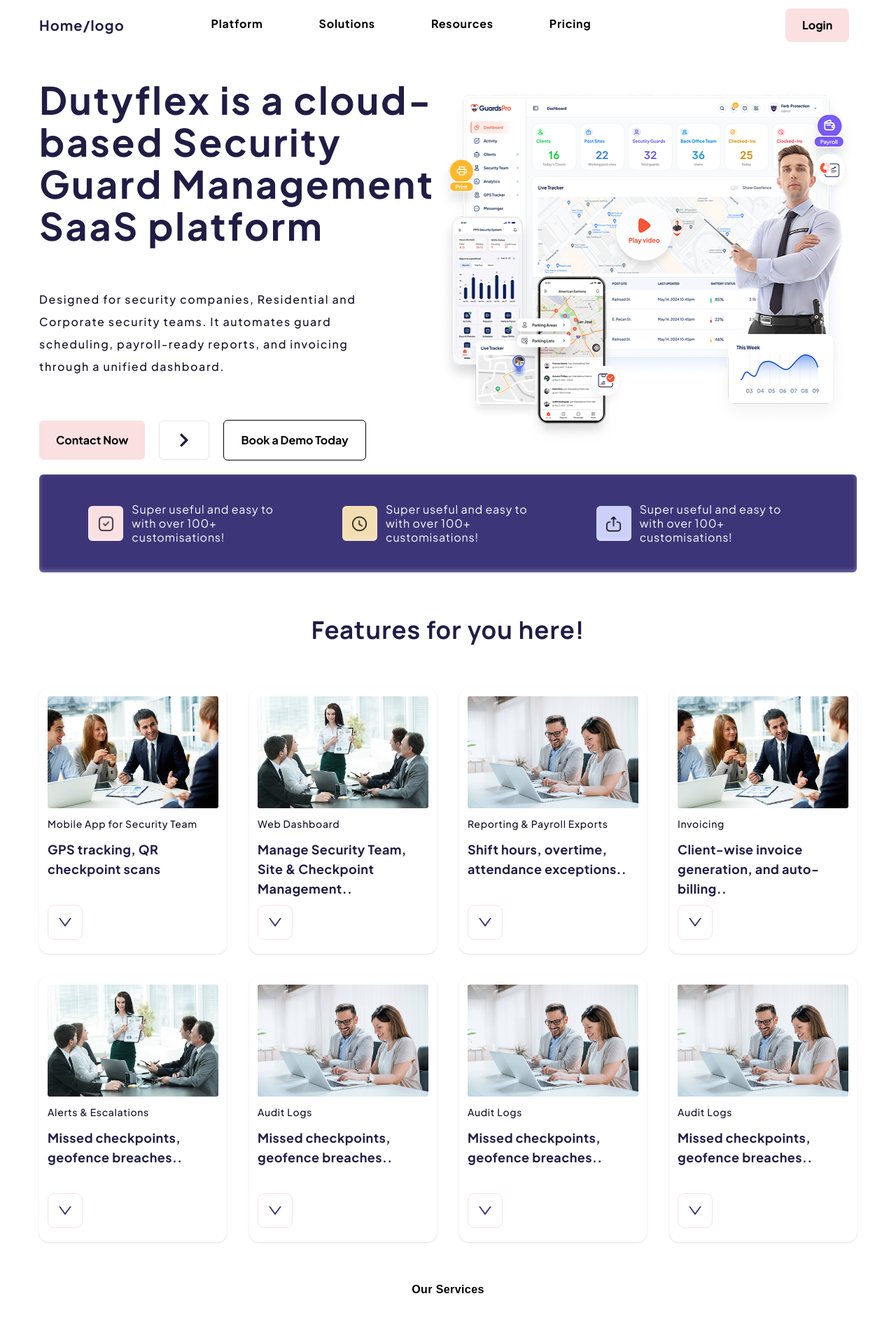
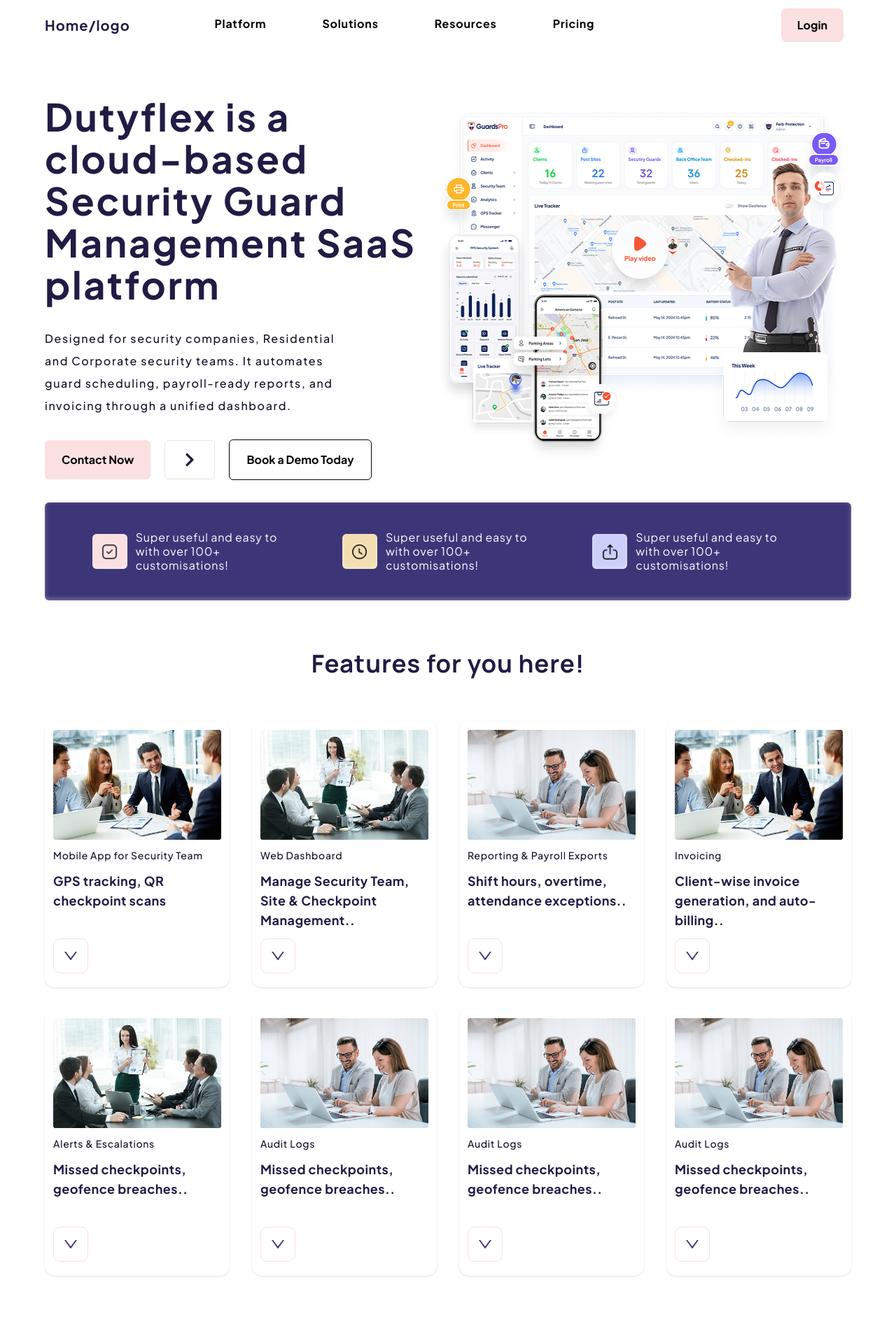
Before and after one commit to vikrampal038/DutyFlex, a React (Vite) app in the folder client/: page / in a window 1280 px wide. Shown: the top 1882 px of the page at 70% size. Built offline with nearby package versions, Linux system fonts and the light colour scheme; a web font is replaced by a local one.

Commit message:
Final Update For Home Page

```diff
--- a/client/src/App.jsx
+++ b/client/src/App.jsx
@@ -6,7 +6,7 @@
 function App() {
   return (
     <>
-      <div className="flex flex-col w-full px-5 md:px-12 lg:px-14 gap-10">
+      <div className="flex flex-col w-full px-5 md:px-12 lg:px-16 gap-16">
         <Navbar />
         <Mainrouter />
         <Footer />
--- a/client/src/common/Footer.jsx
+++ b/client/src/common/Footer.jsx
@@ -9,7 +9,7 @@
 
 const Footer = () => {
   return (
-    <>
+
       <div className="w-full flex justify-center items-center">
         <div className="py-3 w-full">
           {/* Navbar */}
@@ -151,7 +151,6 @@
           </div>
         </div>
       </div>
-    </>
   );
 };
 
--- a/client/src/components/Home/ContactForm.jsx
+++ b/client/src/components/Home/ContactForm.jsx
@@ -87,7 +87,7 @@
   };
 
   return (
-    <div className="w-full py-14 flex justify-center items-center">
+    <div className=" pt-16 w-full  flex justify-center items-center">
       <div className="w-[95%] md:w-[80%] lg:w-[65%] flex flex-col lg:flex-row justify-center items-center gap-10">
         {/* Contact details */}
         <div className="w-full lg:w-1/2">
--- a/client/src/components/Home/Faqs/Accordion.jsx
+++ b/client/src/components/Home/Faqs/Accordion.jsx
@@ -73,7 +73,7 @@
             className="w-full mb-5 "
             value={`item-${index + 1}`}
           >
-            <AccordionTrigger className=" border border-black bg-[#ffff] text-black data-[state=open]:bg-[#3c3679] data-[state=open]:text-white transition-all duration-1000 font-Jakarta font-semibold text-[16px] px-10 tracking-wider">
+            <AccordionTrigger className=" border border-black bg-[#ffff] text-black hover:bg-[#6962b8] hover:text-white data-[state=open]:bg-[#3c3679] data-[state=open]:text-white transition-all duration-1000 font-Jakarta font-semibold text-[16px] px-10 tracking-wider">
               {item.title}
             </AccordionTrigger>
             <AccordionContent className="flex flex-col gap-6 py-5 text-center px-10 bg-white">
--- a/client/src/components/Home/Faqs/Heading.jsx
+++ b/client/src/components/Home/Faqs/Heading.jsx
@@ -3,7 +3,7 @@
 const Heading = () => {
   return (
     <div
-      className="pt-8 flex justify-center items-center
+      className="pt-16 flex justify-center items-center
   max-xl:px-8 max-lg:px-6 max-md:px-4 max-sm:px-2"
     >
       <div
--- a/client/src/components/Home/Features.jsx
+++ b/client/src/components/Home/Features.jsx
@@ -6,7 +6,7 @@
 const Features = () => {
   return (
     <>
-      <div className="pt-14 w-full flex justify-center">
+      <div className=" pt-16 w-full flex justify-center">
         <div className="w-full flex justify-center items-center gap-14 flex-col">
           {/* for Heading */}
           <div className="text-center">
--- a/client/src/components/Home/Guide.jsx
+++ b/client/src/components/Home/Guide.jsx
@@ -3,7 +3,7 @@
 
 const Guide = () => {
   return (
-    <div className="flex flex-col justify-center items-center bg-[#3C367905] px-4 sm:px-6 lg:px-12">
+    <div className=" flex flex-col justify-center items-center bg-[#3C367905] px-4 sm:px-6 lg:px-12">
       <div className="w-full flex flex-col lg:flex-row justify-center items-center">
         {/* for Mobile Image  */}
         <div className="w-full flex justify-center items-center lg:w-1/3">
--- a/client/src/components/Home/Hero.jsx
+++ b/client/src/components/Home/Hero.jsx
@@ -4,7 +4,7 @@
 const Hero = () => {
   return (
     <div
-      className="flex flex-col justify-center items-center gap-5
+      className="flex flex-col justify-center items-center gap-8
   max-xl:px-8 max-lg:px-6 max-md:px-4 max-sm:px-2"
     >
       {/* for hero Details */}
@@ -14,12 +14,12 @@
       >
         {/* for Details Section */}
         <div
-          className="w-1/2 flex flex-col gap-15
-      max-lg:w-full max-md:gap-10 max-sm:gap-8"
+          className="w-1/2 flex flex-col gap-8
+      max-lg:w-full max-md:gap-8 max-sm:gap-6"
         >
           {/* Heading + Para */}
           <div
-            className="flex flex-col justify-start items-start gap-15
+            className="flex flex-col justify-start items-start gap-8
         max-md:gap-8 max-sm:gap-5"
           >
             <h1
--- a/client/src/components/Home/Services.jsx
+++ b/client/src/components/Home/Services.jsx
@@ -33,7 +33,7 @@
 
   return (
     <>
-      <div className="pt-14 w-full flex justify-center ">
+      <div className="pt-16 w-full flex justify-center ">
         <div className="w-full  gap-14 flex flex-col justify-center items-center">
           {/* For Heading */}
           <div className="flex flex-col justify-center gap-4 items-center w-full sm:w-[80%] md:w-full lg:w-[60%] px-4 sm:px-10">
--- a/client/src/components/Home/Streamline.jsx
+++ b/client/src/components/Home/Streamline.jsx
@@ -36,7 +36,7 @@
 ];
 
   return (
-    <div className="py-14 flex flex-col justify-center items-center w-full px-4 sm:px-6 lg:px-10">
+    <div className=" py-16 flex flex-col justify-center items-center w-full px-4 sm:px-6 lg:px-10">
       <div className="w-[90%] flex flex-col lg:flex-row justify-between items-center gap-10 lg:gap-0">
         {/* For Details Section */}
         <div className="flex flex-col justify-start items-start gap-[25px] w-full lg:w-1/2">
```
